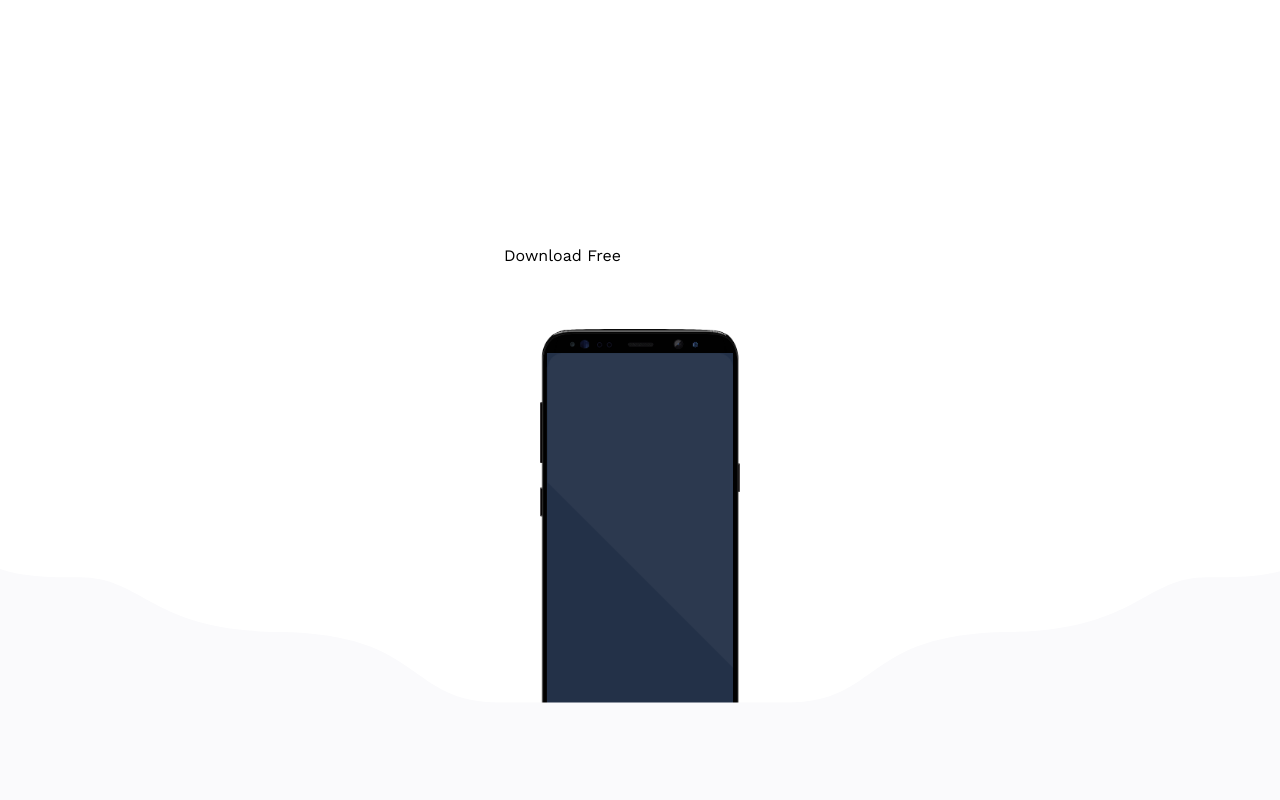
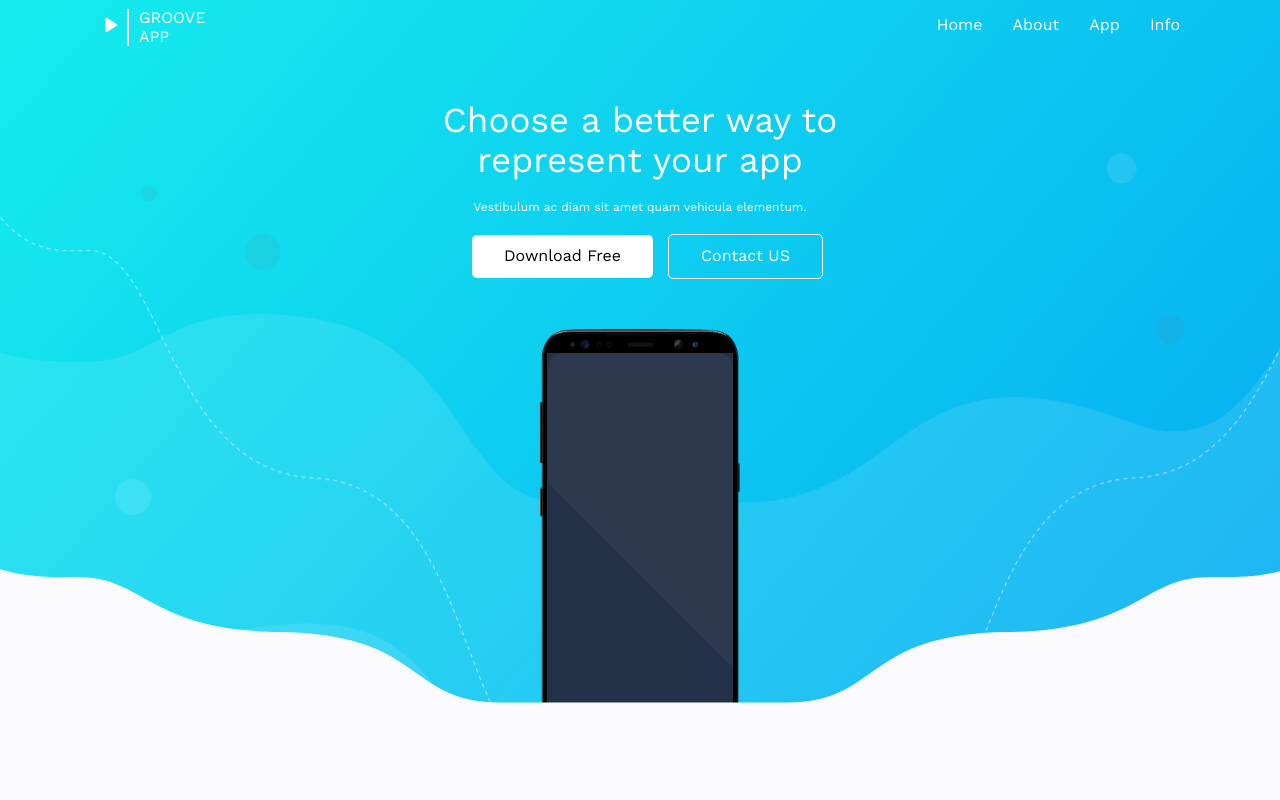
Before and after one commit to Abdokhalil11/template-six, a plain HTML site: page index.html in a window 1280 px wide. Shown: the top 800 px of the page. Drawn offline with nearby package versions, Linux system fonts and the light colour scheme; the site is published under a folder, as on GitHub Pages, so addresses that start at the root find nothing.

Commit message:
Update master.css

```diff
--- a/css/master.css
+++ b/css/master.css
@@ -206,7 +206,7 @@ header .container i:not(.logo > i ){
 /* start body */
 .body{
     position: relative;
-    background-image: url("/imgs/Background.png");
+    background-image: url("../imgs/Background.png");
     padding-top: 100px;
 }
 .body .container .text span:first-child{
```
